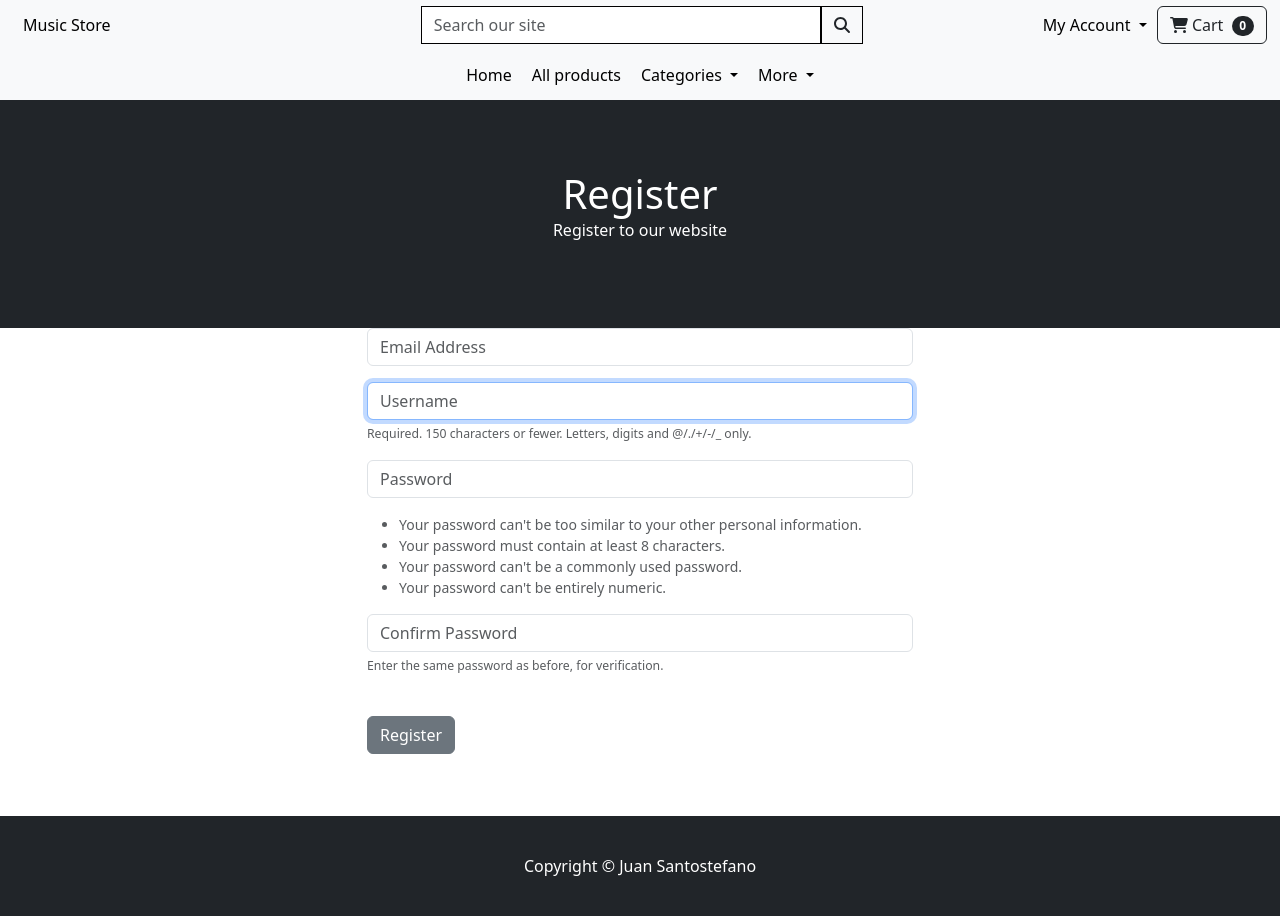
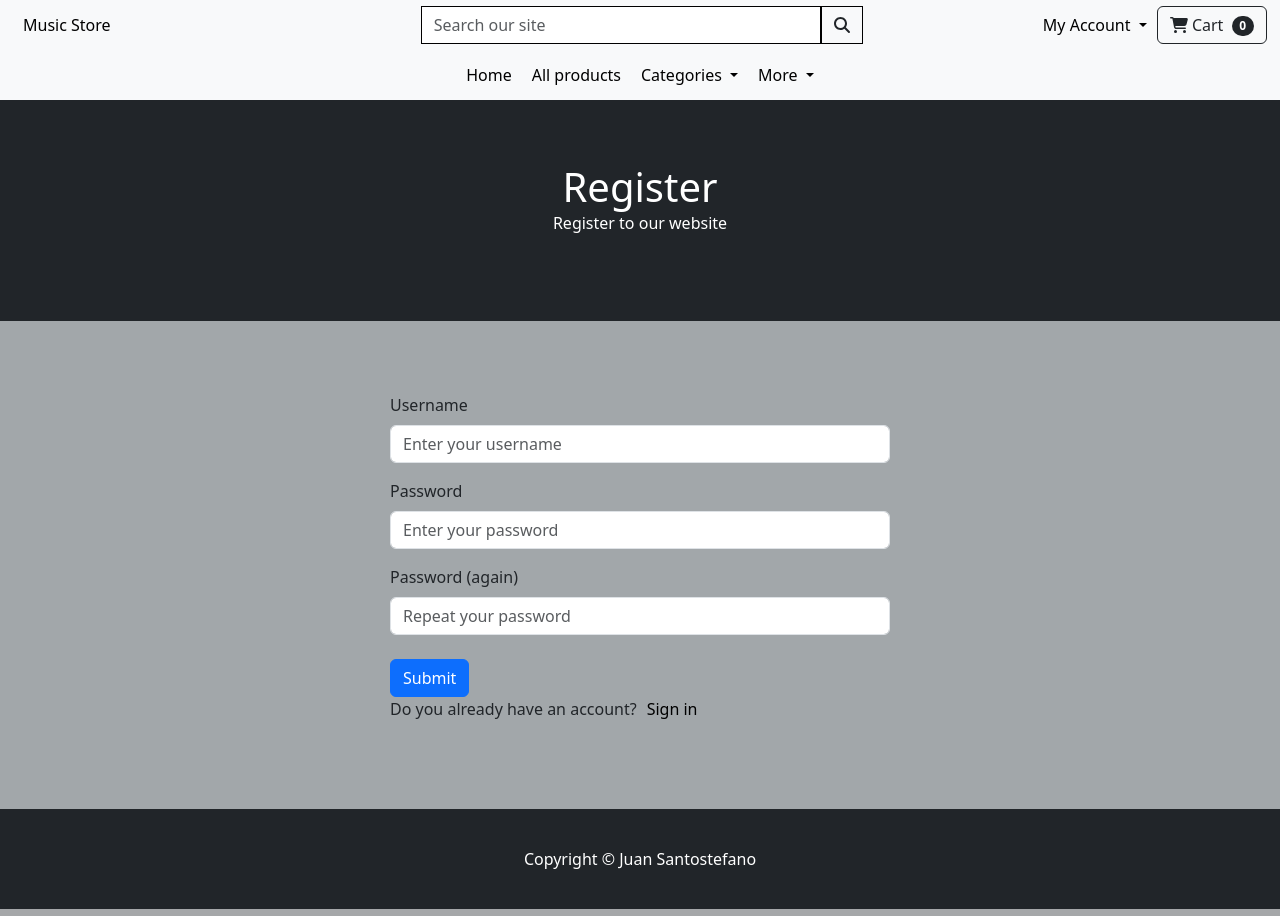
Before and after one commit to jpsantostefano/music-store, a Django app: page /register/ in a window 1280 px wide. Run offline with Django 5.2, Linux system fonts and the light colour scheme; some libraries are stand-ins or nearby versions.

Commit message:
register form changed for manual form instead of a form in forms.py. Unique profiles working

```diff
--- a/static/css/style.css
+++ b/static/css/style.css
@@ -1,9 +1,39 @@
-/******** BODY *********/
+/******** ELEMENTS *********/
 
 body {
     margin: 0;
     padding: 0;
     overflow: auto;
+}
+
+a {
+    text-decoration: none;
+    padding-left: 10px;
+    padding-right: 10px;
+    color: black;
+}
+
+h1 {
+    margin: 0;
+}
+
+section {
+    min-height: 61vh;
+    background-color: #A2A7AA
+}
+
+/******** HEADER *********/
+
+header {
+    background-color: #212529;
+    text-align: center;
+    color: white;
+    padding: 70px;
+    margin-top: 93px
+}
+
+header p {
+    color: #90928E;
 }
 
 /******** NAV BAR *********/
@@ -43,45 +73,6 @@ nav{
 }
 
 
-/******** HEADER *********/
-
-header {
-    background-color: #212529;
-    text-align: center;
-    color: white;
-    padding: 70px;
-}
-
-header p {
-    color: #90928E;
-}
-
-/******** SECTION *********/
-
-section {
-    min-height: 61vh;
-}
-
-.home-section{
-    display: flex;
-    justify-content: space-around;
-    flex-wrap: wrap;
-    background-color: #A2A7AA;
-    padding: 50px;
-    align-items: center;
-}
-
-.product-card{
-    display: flex;
-    justify-content: center;
-}
-
-.product-section{
-    display: flex;
-    justify-content: center;
-    align-items: center;
-}
-
 
 /******** FOOTER *********/
 
@@ -99,18 +90,25 @@ footer p {
     margin: 0;
 }
 
-/******** ELEMENTS *********/
-
-a {
-    text-decoration: none;
-    padding-left: 10px;
-    padding-right: 10px;
-    color: black;
+/******** HOME *********/
+.home-section{
+    display: flex;
+    justify-content: space-around;
+    flex-wrap: wrap;
+    background-color: #A2A7AA;
+    padding: 50px;
+    align-items: center;
 }
 
+.product-card{
+    display: flex;
+    justify-content: center;
+}
 
-h1 {
-    margin: 0;
+.home-grid{
+    display: flex;
+    flex-direction: column;
+    align-items: center;
 }
 
 /******** OBJECTS *********/
@@ -133,6 +131,8 @@ h1 {
     margin-right: auto;
 }
 
+/******** CART SUMMARY *********/
+
 .img-summary{
     width: 300px;
     height: 200px;
@@ -154,6 +154,7 @@ h1 {
     margin-right: 10px;
 }
 
+/******** PRODUCT *********/
 .product-img{
     height: 300px;
     width: 300px;
@@ -163,8 +164,22 @@ h1 {
     padding: 20px;
 }
 
-.home-grid{
+.product-section{
     display: flex;
-    flex-direction: column;
+    justify-content: center;
     align-items: center;
 }
+
+/******** REGISTER *********/
+.register-form{
+    width: 500px;
+    height: auto;
+}
+
+.register-section{
+    display: flex;
+    justify-content: center;
+    align-items: center;
+}
+
+/******** LOGIN *********/
--- a/store/admin.py
+++ b/store/admin.py
@@ -1,7 +1,8 @@
 from django.contrib import admin
-from .models import Category, Customer, Product, Order
+from django.contrib.auth.models import User
+from .models import Category, Profile, Product, Order
 
 admin.site.register(Category)
-admin.site.register(Customer)
 admin.site.register(Product)
 admin.site.register(Order)
+admin.site.register(Profile)
--- a/store/forms.py
+++ b/store/forms.py
@@ -1,28 +1,2 @@
 from django.contrib.auth.models import User
-from django.contrib.auth.forms import UserCreationForm
 from django import forms
-
-class SignUpForm(UserCreationForm):
-    email = forms.EmailField(label="", widget=forms.TextInput(attrs={'class':'form-control', 'placeholder':'Email Address'}))
-
-    class Meta:
-	    model = User
-	    fields = ('email', 'username', 'password1', 'password2')
-
-    def __init__(self, *args, **kwargs):
-        super(SignUpForm, self).__init__(*args, **kwargs)
-
-        self.fields['username'].widget.attrs['class'] = 'form-control'
-        self.fields['username'].widget.attrs['placeholder'] = 'Username'
-        self.fields['username'].label = ''
-        self.fields['username'].help_text = '<span class="form-text text-muted"><small>Required. 150 characters or fewer. Letters, digits and @/./+/-/_ only.</small></span>'
-
-        self.fields['password1'].widget.attrs['class'] = 'form-control'
-        self.fields['password1'].widget.attrs['placeholder'] = 'Password'
-        self.fields['password1'].label = ''
-        self.fields['password1'].help_text = '<ul class="form-text text-muted small"><li>Your password can\'t be too similar to your other personal information.</li><li>Your password must contain at least 8 characters.</li><li>Your password can\'t be a commonly used password.</li><li>Your password can\'t be entirely numeric.</li></ul>'
-
-        self.fields['password2'].widget.attrs['class'] = 'form-control'
-        self.fields['password2'].widget.attrs['placeholder'] = 'Confirm Password'
-        self.fields['password2'].label = ''
-        self.fields['password2'].help_text = '<span class="form-text text-muted"><small>Enter the same password as before, for verification.</small></span>'
--- a/store/templates/account/register.html
+++ b/store/templates/account/register.html
@@ -10,20 +10,37 @@
     </div>
 </header>
 
-<section>
-<div class="container">
-    <div class="row">
-            <div class="col-md-6 offset-md-3">
-                <form method="POST" action="{% url 'register' %}">
-                    {% csrf_token %}
-                    {{ form.as_p }}
-                    <br>
-                    <button type="submit" class="btn btn-secondary">
-                        Register
-                    </button>
-                </form>
-            </div>
-    </div>
-</div>
+<section class="register-section">
+            <form method="POST" action="/register/" class="register-form">
+            {% csrf_token %}
+
+                <!-- Name input-->
+                <div>
+                    <label for="name">Username</label>
+                    <input class="form-control mt-2" id="username" name="username" type="text" placeholder="Enter your username" required />
+
+                    <div class="invalid-feedback" data-sb-feedback="name:required">A username is required.</div>
+                </div>
+
+                <!-- Password input-->
+                <div class="py-2 mt-2">
+                    <label for="password">Password</label>
+                    <input class="form-control mt-2" id="password" name="password" type="password" placeholder="Enter your password" required/>
+                    <div class="invalid-feedback" data-sb-feedback="password:required">A password is required.</div>
+                </div>
+
+                <!-- Password again input-->
+                <div class="mt-2">
+                    <label for="password2">Password (again)</label>
+                    <input class="form-control mt-2" type="password" id="password2" name="password2" placeholder="Repeat your password" required/>
+                    <div class="invalid-feedback" data-sb-feedback="password:required">A password is required.</div>
+                </div>
+
+                <!-- Submit Button-->
+                <button class="btn btn-primary btn-xl mt-4" id="submitButton" type="submit">Submit</button>
+                <p>Do you already have an account?<a href="{% url 'sign_in' %}">Sign in</a></p>
+            </form>
+            <br>
+
 </section>
 {% endblock %}
--- a/store/templates/navbar.html
+++ b/store/templates/navbar.html
@@ -1,5 +1,6 @@
 <!-- Navigation-->
 <!-- Top Nav -->
+<div class="fixed-top">
 <nav>
     <div class="nav-left">
         <!-- Logo (Left) -->
@@ -28,7 +29,7 @@
                 </a>
                 <ul class="dropdown-menu">
                     {% if user.is_authenticated %}
-                  <li><a class="dropdown-item" href="#">Profile</a></li>
+                  <li><a class="dropdown-item" href="{% url 'profile_view' request.user.id %}">Profile</a></li>
                   <li><a class="dropdown-item" href="{% url 'logout' %}">Logout</a></li>
                   {% else %}
                   <li><a class="dropdown-item" href="{% url 'sign_in' %}">Login</a></li>
@@ -50,6 +51,7 @@
 </nav>
 
 <!-- Bottom Nav -->
+
 <nav class="navbar-bot">
         <a href="{% url 'home' %}">Home</a>
         <a href="{% url 'home' %}">All products</a>
@@ -76,3 +78,4 @@
             </ul>
         </div>
 </nav>
+</div>
--- a/store/urls.py
+++ b/store/urls.py
@@ -6,6 +6,7 @@ urlpatterns = [
     path('sign_in/', views.sign_in, name='sign_in'),
     path('logout/', views.logout_user, name='logout'),
     path('register/', views.register_user, name='register'),
+    path('profile_view/<int:pk>', views.profile_view, name='profile_view'),
     path('about/', views.about, name='about'),
     path('careers/', views.careers, name='careers'),
     path('blog/', views.blog, name='blog'),
--- a/store/views.py
+++ b/store/views.py
@@ -1,10 +1,8 @@
 from django.shortcuts import render, redirect, get_object_or_404
-from .models import Product, Category
+from .models import Product, Category, Profile
 from django.contrib.auth import authenticate, login, logout
 from django.contrib import messages
 from django.contrib.auth.models import User
-from django.contrib.auth.forms import UserCreationForm
-from .forms import SignUpForm
 from django import forms
 
 
@@ -46,24 +44,19 @@ def logout_user(request):
     return redirect('home')
 
 def register_user(request):
-    form = SignUpForm()
-    if request.method == "POST":
-        form = SignUpForm(request.POST)
-        if form.is_valid():
-            form.save()
-            username = form.cleaned_data['username']
-            password = form.cleaned_data['password1']
-            email = form.cleaned_data['email']
-
-            user = authenticate(username=username, password=password)
-            login(request, user)
-            messages.success(request, ("You have been register successfuly!"))
-            return redirect('home')
-        else:
-            messages.success(request, ("There is a problem registering. Please try again!"))
+    if request.method == 'POST':
+        username = request.POST['username']
+        password = request.POST['password']
+        password2 = request.POST['password2']
+        if password != password2:
+            message.alert(request, "You're typing a different password.")
             return redirect('register')
-    else:
-        return render(request, 'account/register.html',{'form':form})
+        # Saves the user information
+        myuser = User.objects.create_user(username=username, password=password)
+        myuser.save()
+        messages.success(request, "Your Account has been successfully created.")
+        return redirect('home')
+    return render(request, 'account/register.html')
 
 # search bar
 def search(request):
@@ -78,3 +71,37 @@ def careers(request):
 
 def blog(request):
     return render(request, 'more/blog.html', {})
+
+# Profile views:
+def profile_view(request, pk):
+    if request.user.is_authenticated:
+        profile = Profile.objects.get(user_id=pk)
+        return render(request, 'account/profile_view.html', {'profile': profile})
+    else:
+        return redirect('home')
+
+
+def edit_profile(request, pk):
+    if request.user.is_authenticated:
+        profile = Profile.objects.get(user_id=pk)
+        print(profile)
+        # Verify if the user is the ownwer of the profile
+        if request.user == profile.user:
+            if request.method == 'POST':
+                # Process data
+                form = ProfileForm(request.POST, request.FILES, instance=profile)
+                if form.is_valid():
+                    form.save()
+                    messages.success(request, "You successfully edited your profile!")
+                    return redirect('profile_view', pk=pk)
+            else:
+                # If it's a GET request, shows the edition form.
+                form = ProfileForm(instance=profile)
+            return render(request, 'edit_profile.html', {'form': form})
+        else:
+            # If the user is not permited to see this page.
+            messages.error(request, "You don't have permission to edit this profile.")
+            return redirect('index')
+    else:
+        messages.error(request, "You must be logged in to see this page.")
+        return redirect('index')
```
Also changed, not shown: store/models.py (+17 -5 lines), store/templates/account/profile_view.html (added, +46 -0 lines), store/templates/account/sign_in.html (+5 -9 lines), store/migrations/0003_remove_order_customer_user_order_user_and_more.py (added), store/migrations/0004_rename_user_profile_alter_order_user.py (added), store/templates/account/profile.html (deleted).
